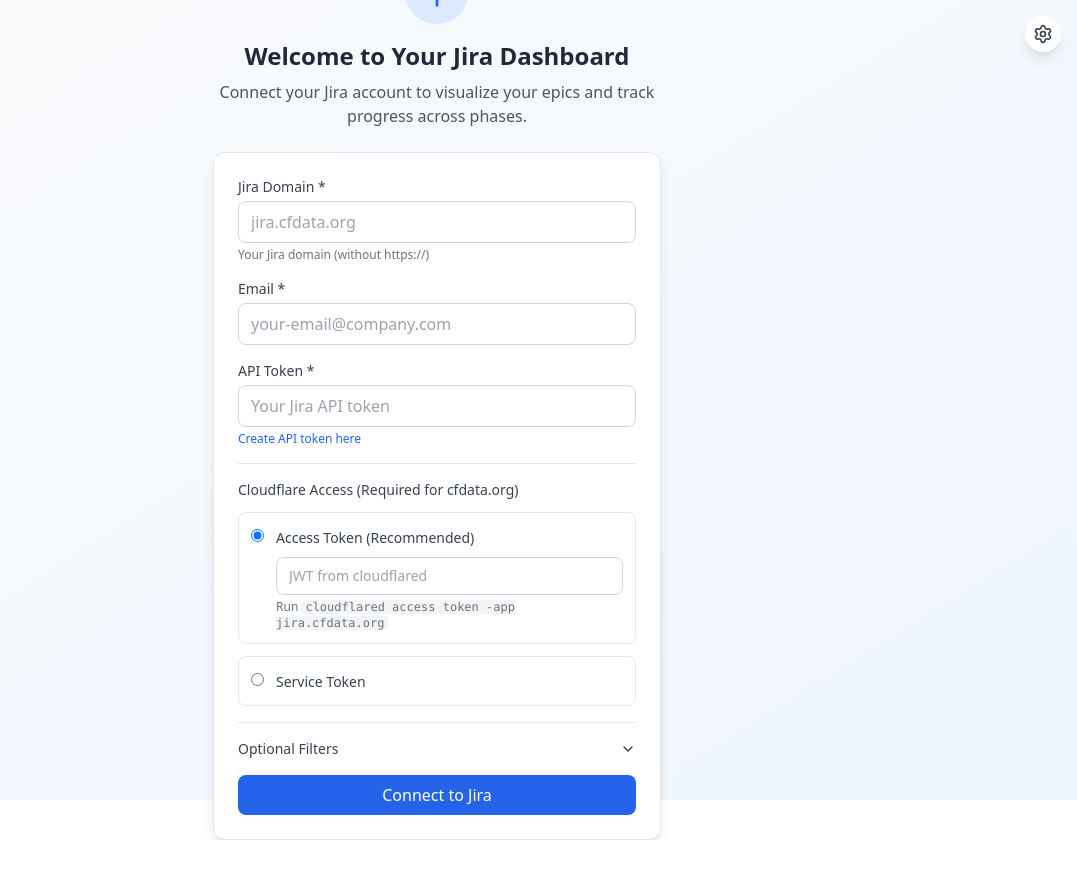
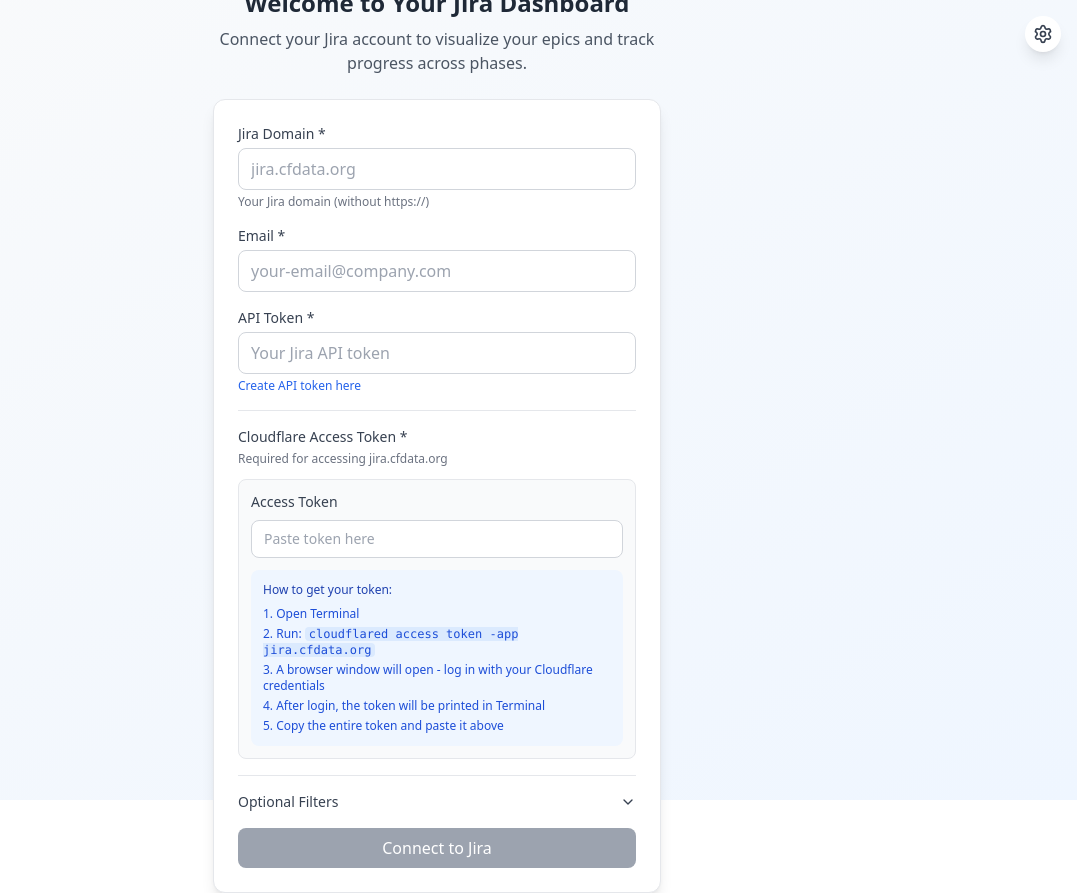
Before and after one commit to thicloudflare/jira-sprint-dashboard, a React (Vite) app: page / in a window 1280 px wide. Shown: the whole page, without its empty margins (203-1280 px from the left). Before the commit the page ends 840 px from the top, so only its background shows below. Built offline with nearby package versions, Linux system fonts and the light colour scheme.

Commit message:
Update Jira form: hardcode API token link, better CF Access instructions, make CF required, disable button until valid

```diff
--- a/src/components/JiraSettings.tsx
+++ b/src/components/JiraSettings.tsx
@@ -27,7 +27,6 @@
 // Exported form component for embedding in empty state
 export const JiraConnectionForm = ({ onConnect, isConnected, embedded = false }: JiraConnectionFormProps) => {
   const [isTesting, setIsTesting] = useState(false);
-  const [cfAuthMethod, setCfAuthMethod] = useState<'token' | 'service'>('token');
   const [showFilters, setShowFilters] = useState(false);
   const [config, setConfig] = useState<JiraConfig>({
     domain: localStorage.getItem('jira_domain') || '',
@@ -121,7 +120,7 @@
           />
           <p className="text-xs text-gray-500 mt-1">
             <a
-              href={config.domain ? `https://${config.domain}/plugins/servlet/de.resolution.apitokenauth/admin` : 'https://id.atlassian.com/manage-profile/security/api-tokens'}
+              href="https://jira.cfdata.org/plugins/servlet/de.resolution.apitokenauth/admin"
               target="_blank"
               rel="noopener noreferrer"
               className="text-blue-600 hover:underline"
@@ -132,66 +131,32 @@
         </div>
 
         <div className="border-t border-gray-200 pt-4">
-          <p className="text-sm font-medium text-gray-700 mb-3">Cloudflare Access (Required for cfdata.org)</p>
+          <p className="text-sm font-medium text-gray-700 mb-1">Cloudflare Access Token *</p>
+          <p className="text-xs text-gray-500 mb-3">Required for accessing jira.cfdata.org</p>
 
           <div className="space-y-3">
-            <label className="flex items-start gap-3 p-3 border border-gray-200 rounded-lg cursor-pointer hover:bg-gray-50 transition-colors">
+            <div className="p-3 border border-gray-200 rounded-lg bg-gray-50">
+              <label className="block text-sm font-medium text-gray-700 mb-2">Access Token</label>
               <input
-                type="radio"
-                name="cfAuthMethod"
-                checked={cfAuthMethod === 'token'}
-                onChange={() => setCfAuthMethod('token')}
-                className="mt-1"
+                type="password"
+                value={config.cfAccessToken}
+                onChange={(e) => setConfig({ ...config, cfAccessToken: e.target.value })}
+                placeholder="Paste token here"
+                className="w-full px-3 py-2 border border-gray-300 rounded-lg focus:ring-2 focus:ring-blue-500 focus:border-transparent text-sm"
+                required
               />
-              <div className="flex-1">
-                <span className="text-sm font-medium text-gray-700">Access Token (Recommended)</span>
-                {cfAuthMethod === 'token' && (
-                  <div className="mt-2">
-                    <input
-                      type="password"
-                      value={config.cfAccessToken}
-                      onChange={(e) => setConfig({ ...config, cfAccessToken: e.target.value })}
-                      placeholder="JWT from cloudflared"
-                      className="w-full px-3 py-2 border border-gray-300 rounded-lg focus:ring-2 focus:ring-blue-500 focus:border-transparent text-sm"
-                    />
-                    <p className="text-xs text-gray-500 mt-1">
-                      Run <code className="bg-gray-100 px-1 rounded">cloudflared access token -app jira.cfdata.org</code>
-                    </p>
-                  </div>
-                )}
+              <div className="mt-3 p-3 bg-blue-50 rounded-lg">
+                <p className="text-xs font-medium text-blue-800 mb-2">How to get your token:</p>
+                <ol className="text-xs text-blue-700 space-y-1 list-decimal list-inside">
+                  <li>Open Terminal</li>
+                  <li>Run: <code className="bg-blue-100 px-1 rounded">cloudflared access token -app jira.cfdata.org</code></li>
+                  <li>A browser window will open - log in with your Cloudflare credentials</li>
+                  <li>After login, the token will be printed in Terminal</li>
+                  <li>Copy the entire token and paste it above</li>
+                </ol>
               </div>
-            </label>
+            </div>
 
-            <label className="flex items-start gap-3 p-3 border border-gray-200 rounded-lg cursor-pointer hover:bg-gray-50 transition-colors">
-              <input
-                type="radio"
-                name="cfAuthMethod"
-                checked={cfAuthMethod === 'service'}
-                onChange={() => setCfAuthMethod('service')}
-                className="mt-1"
-              />
-              <div className="flex-1">
-                <span className="text-sm font-medium text-gray-700">Service Token</span>
-                {cfAuthMethod === 'service' && (
-                  <div className="mt-2 space-y-2">
-                    <input
-                      type="text"
-                      value={config.cfAccessClientId}
-                      onChange={(e) => setConfig({ ...config, cfAccessClientId: e.target.value })}
-                      placeholder="CF Access Client ID"
-                      className="w-full px-3 py-2 border border-gray-300 rounded-lg focus:ring-2 focus:ring-blue-500 focus:border-transparent text-sm"
-                    />
-                    <input
-                      type="password"
-                      value={config.cfAccessClientSecret}
-                      onChange={(e) => setConfig({ ...config, cfAccessClientSecret: e.target.value })}
-                      placeholder="CF Access Client Secret"
-                      className="w-full px-3 py-2 border border-gray-300 rounded-lg focus:ring-2 focus:ring-blue-500 focus:border-transparent text-sm"
-                    />
-                  </div>
-                )}
-              </div>
-            </label>
           </div>
         </div>
 
@@ -238,7 +203,7 @@
 
         <button
           type="submit"
-          disabled={isTesting}
+          disabled={isTesting || !config.domain || !config.email || !config.apiToken || !config.cfAccessToken}
           className="w-full bg-blue-600 text-white py-2 px-4 rounded-lg hover:bg-blue-700 transition-colors disabled:bg-gray-400 disabled:cursor-not-allowed flex items-center justify-center gap-2"
         >
           {isTesting ? (
```
